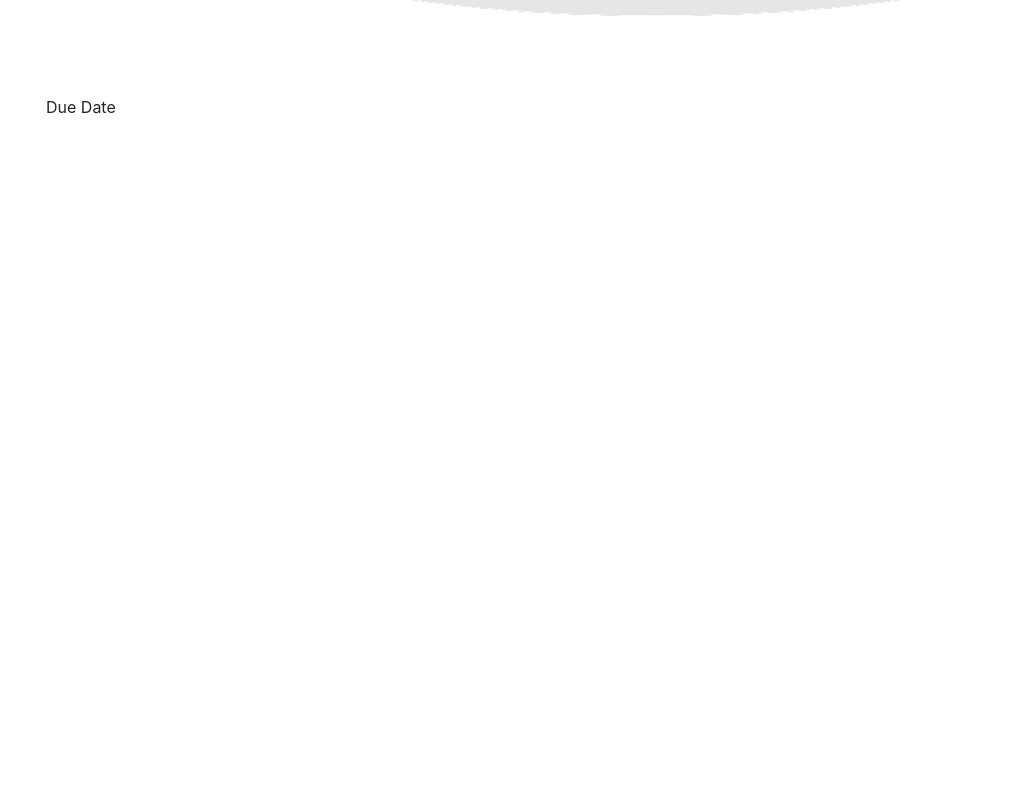
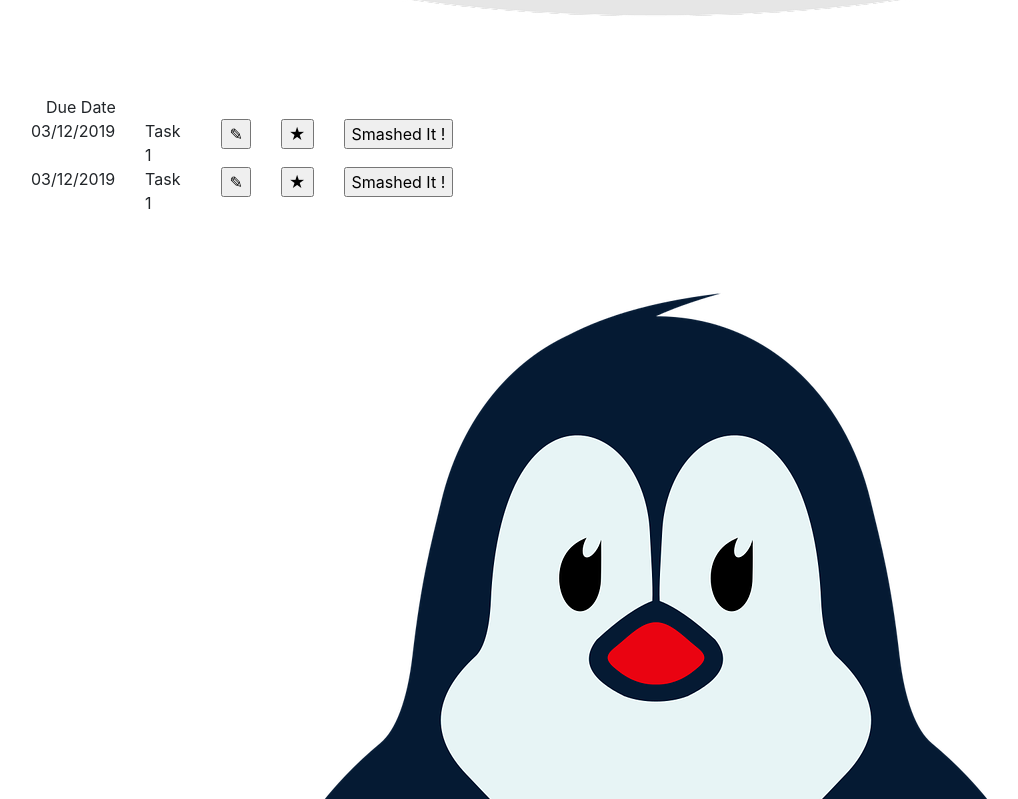
Before and after one commit to lottieh/Todo-App-Frontend, a React (Create React App) app: page / in a window 1280 px wide. Shown: the part 8041-8840 px from the top of the page, without its empty margins (54-1072 px from the left). Before the commit the page ends 8160 px from the top, so only its background shows below. Built offline with nearby package versions, Linux system fonts and the light colour scheme.

Commit message:
Dated Tasks and Smashed added

```diff
--- a/src/App.js
+++ b/src/App.js
@@ -14,6 +14,10 @@ import ImportantButton from './ImportantButton';
 import SmashedItButton from './SmashedItButton';
 import TimedTasksHeader from './TimedTasksHeader';
 import DateDue from './DateDue';
+import Date from './Date';
+import TasksSmashedHeader from './TasksSmashedHeader';
+import TaskDone from './TaskDone';
+import Loading from './Loading';
 
 class App extends React.Component {
 
@@ -48,12 +52,35 @@ class App extends React.Component {
           <SmashedItButton />
         </div>
 
-<TimedTasksHeader/>
-<DateDue/>
+        <TimedTasksHeader />
+        <DateDue />
+        <div className="row">
+          <Date />
+          <Tasks />
+          <EditButton />
+          <ImportantButton />
+          <SmashedItButton />
+        </div>
 
+        <div className="row">
+          <Date />
+          <Tasks />
+          <EditButton />
+          <ImportantButton />
+          <SmashedItButton />
+        </div>
 
-
-
+        <TasksSmashedHeader/>
+<div className= 'row'>
+  <ul>
+    <TaskDone/>
+    <TaskDone/>
+    <TaskDone/>
+    <TaskDone/>
+    <TaskDone/>
+<Loading/>
+  </ul>
+</div>
       </div>
 
 
--- /dev/null
+++ b/src/Loading.js
@@ -0,0 +1,16 @@
+import React from 'react';
+
+class Loading extends React.Component {
+
+    render() {
+        return (
+            <div>
+                 <div className="d-flex justify-content-center">
+                            <div className="spinner-border" role="status">
+                                <span className="sr-only">Loading...</span>
+                            </div>
+                </div>
+                </div>
+                                    )
+                }}
+    export default Loading
--- /dev/null
+++ b/src/TaskDone.js
@@ -0,0 +1,15 @@
+import React from 'react';
+
+class TaskDone extends React.Component {
+
+    render() {
+        return (
+            <div>
+                <div className="col-12  col-md-6">
+                    <li> Task Done </li>
+
+                </div>
+                </div>
+                )
+                }}
+    export default TaskDone
--- /dev/null
+++ b/src/TasksSmashedHeader.js
@@ -0,0 +1,17 @@
+import React from 'react';
+import littlePenguin from './littlePenguin.png';
+class Header extends React.Component {
+
+  render() {
+    return (
+      <div className="row">
+        <img className="topl" src={littlePenguin} alt="penguin"></img>
+
+        <h1> Tasks Smashed : 5 </h1>
+
+        <img className="topl" src={littlePenguin} alt="penguin"></img>
+        </div>
+          );
+        }
+      }
+export default Header
```
Lines whose indentation alone changed are shown as unchanged.
